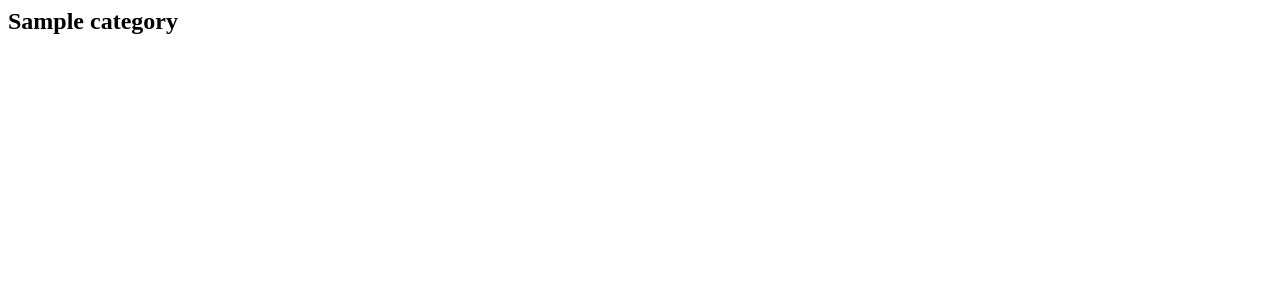
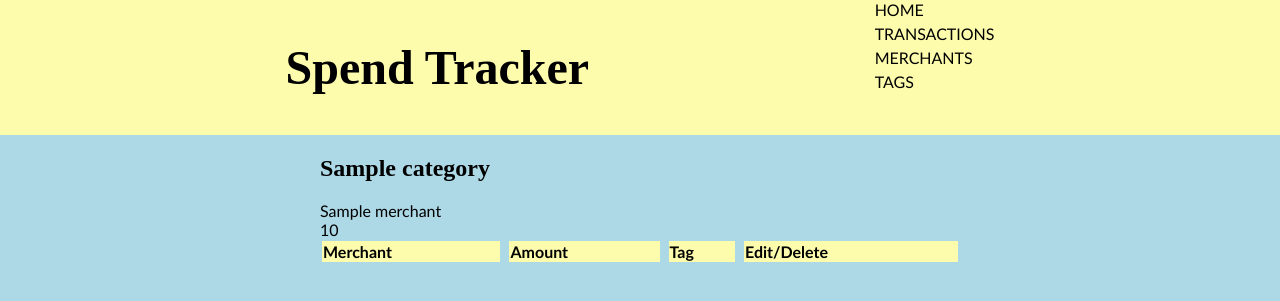
Before and after one commit to lushpurr/project1_spend_tracker, a Flask app: page /transactions/1 in a window 1280 px wide. Before the commit the part shown is almost empty. Shown: the top 301 px of the page. Run offline with Flask 2, Linux system fonts and the light colour scheme; a database or web service that is not in the repository returns one stand-in record (values such as "Sample title"); lists and menus that the app fills with data are empty; some libraries are stand-ins or nearby versions.

Commit message:
one transaction showing in filter show.html

```diff
--- a/app/templates/transactions/index.html
+++ b/app/templates/transactions/index.html
@@ -9,7 +9,7 @@
         {% for transaction in transactions %}
 
 
-                [<a href="/transactions/{{ transaction.tag.id }}">{{ transaction.tag.category }}</a>]
+                [<a href="/transactions/{{ transaction.id }}">{{ transaction.tag.category }}</a>]
 
 
         {% endfor %}
--- a/app/templates/transactions/show.html
+++ b/app/templates/transactions/show.html
@@ -1 +1,33 @@
+{% extends 'base.html' %}
+
+{% block content %}
+
 <h2>{{ transactions.tag.category }}</h2>
+
+
+{{ transactions.merchant.name }}<br>
+{{ transactions.amount }}<br>
+
+
+
+
+
+<table>
+    <tr>
+        <th>Merchant</th>
+        <th></th>
+        <th>Amount</th>
+        <th></th>
+        <th>Tag</th>
+        <th></th>
+        <th>Edit/Delete</th>
+    </tr>
+
+</table>
+
+
+
+
+    </tr>
+
+{% endblock content %}
```
